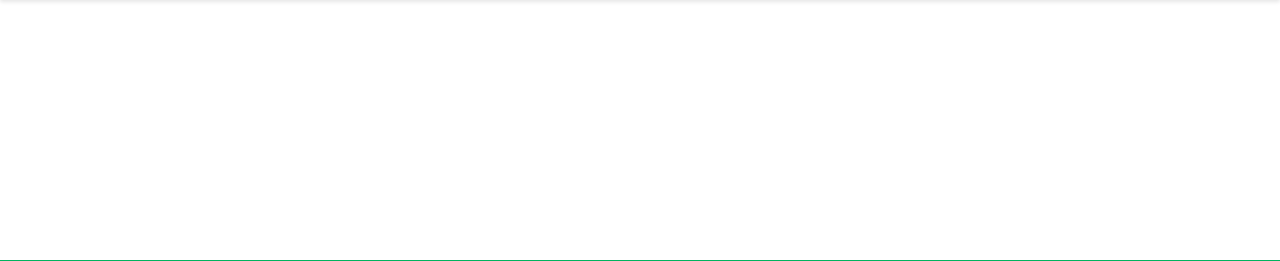
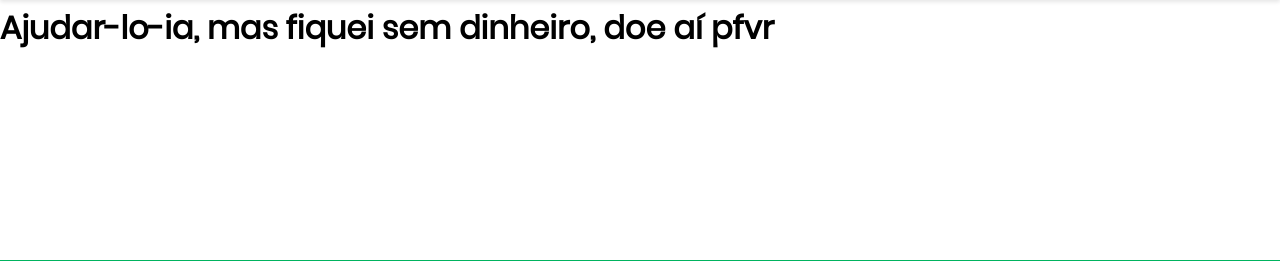
Before and after one commit to DagLeal/projetoOng, a Django app: page /doacao/ in a window 1280 px wide. Shown: the part 136-397 px from the top of the page. Run offline with Django 5.2, Linux system fonts and the light colour scheme.

Commit message:
Página doação

```diff
--- a/core/templates/doacao.html
+++ b/core/templates/doacao.html
@@ -4,4 +4,9 @@
 
 {% block content %}
 
+<div id="doacao">
+    <h1 id="doar">Ajudar-lo-ia, mas fiquei sem dinheiro, doe aí pfvr</h1>
+
+</div>
+
 {% endblock %}
```
